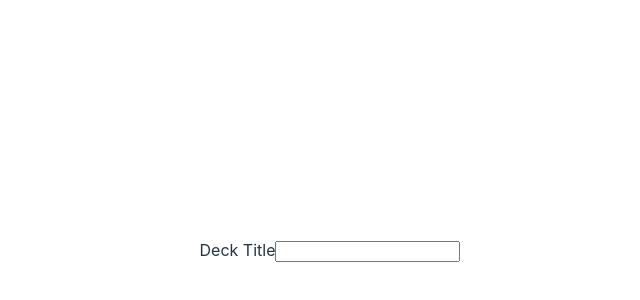
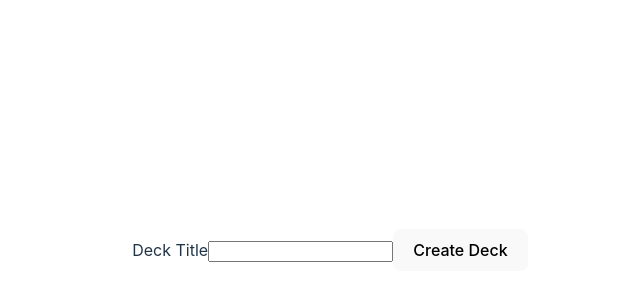
Before and after one commit to JaneilTan/mern-stack-test, a React (Vite) app in the folder client/: page / in a window 1280 px wide. Shown: the part 150-450 px from the top of the page, without its empty margins (310-950 px from the left). Built offline with nearby package versions, Linux system fonts and the light colour scheme.

Commit message:
Add button to ui

```diff
--- a/client/src/App.tsx
+++ b/client/src/App.tsx
@@ -25,7 +25,7 @@ function App() {
             setTitle(e.target.value);
           }}
         />
-
+        <button>Create Deck</button>
       </form>
     </div>
   );
```
